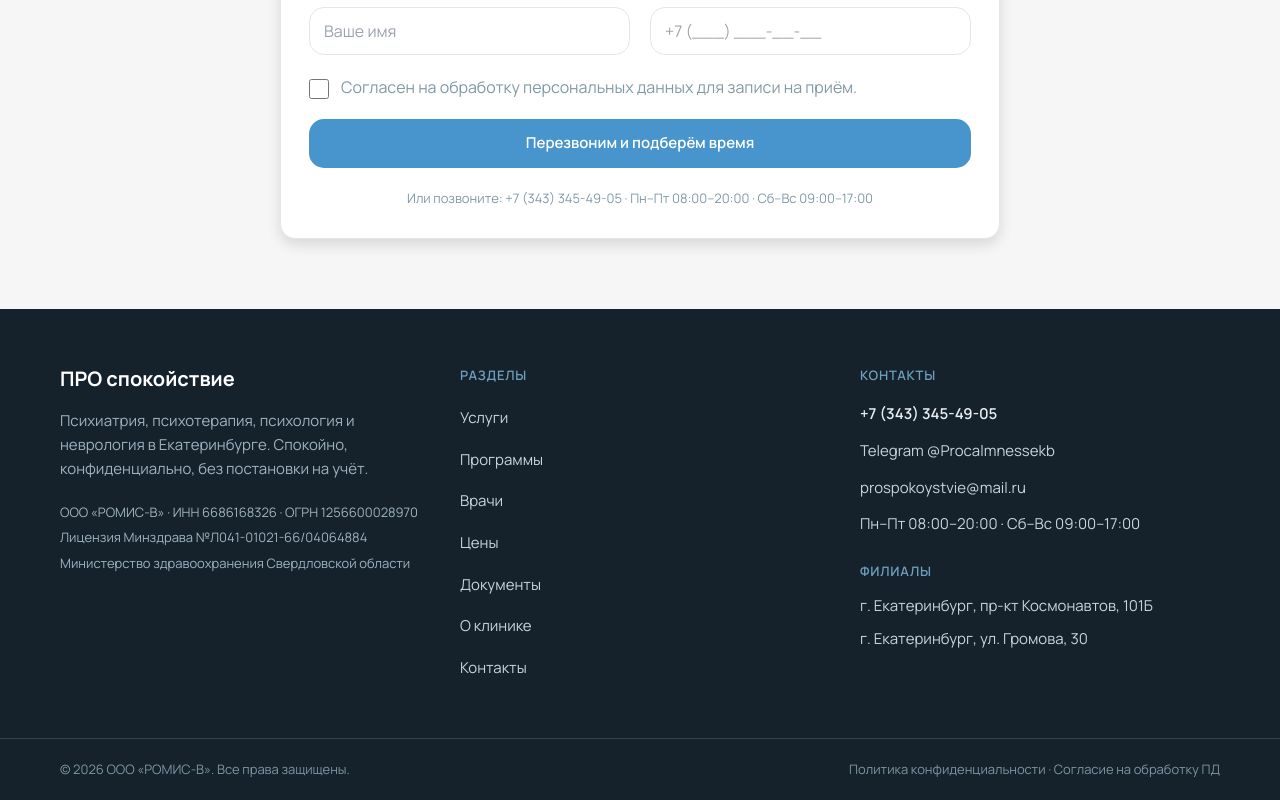
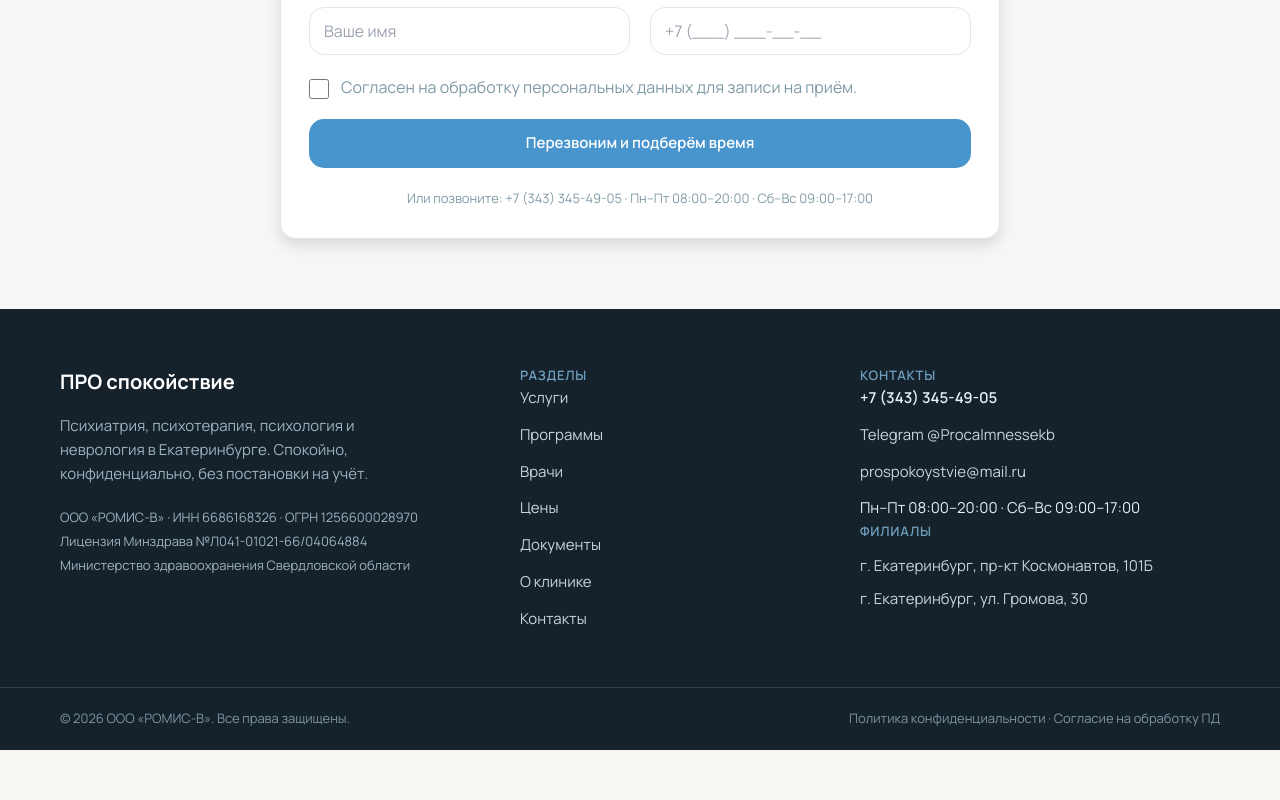
Before and after one commit to druzhbacompany/pro-spokoystvie-site, a Next.js app: page / in a window 1280 px wide. Shown: the part 6356-7156 px from the top of the page. After the commit the page ends 7106 px from the top, so only its background shows below. Built offline with nearby package versions, Linux system fonts and the light colour scheme.

Commit message:
Hotfix SMT footer styling

```diff
--- a/app/globals.css
+++ b/app/globals.css
@@ -581,3 +581,23 @@ textarea.smt-input { padding: 12px 14px; min-height: 96px; }
 .smt-link:hover { text-decoration: underline; }
 
 .smt-placeholder { display: flex; align-items: center; justify-content: center; text-align: center; background: var(--smt-grey); border: 1px dashed var(--smt-border); border-radius: var(--smt-radius); color: var(--smt-muted); font-size: 14px; padding: 16px; }
+
+/* ---- SMT footer (plain CSS — never purged, environment-proof) ---- */
+.smt-footer { background: #15222b; color: #e7eef3; }
+.smt-footer a { color: #c7d4dd; text-decoration: none; transition: opacity .2s; }
+.smt-footer a:hover { opacity: .8; }
+.smt-footer ul { list-style: none; margin: 0; padding: 0; }
+.smt-footer-cols { display: grid; gap: 40px; padding-top: 56px; padding-bottom: 56px; }
+@media (min-width: 768px) { .smt-footer-cols { grid-template-columns: 1.4fr 1fr 1.2fr; } }
+.smt-footer-title { font-size: 20px; font-weight: 700; color: #fff; }
+.smt-footer-text { margin-top: 16px; max-width: 22rem; font-size: 15px; line-height: 1.6; color: #9fb2c0; }
+.smt-footer-meta { margin-top: 20px; font-size: 13px; line-height: 1.7; color: #9fb2c0; }
+.smt-footer-meta div + div { margin-top: 2px; }
+.smt-footer-head { font-size: 13px; font-weight: 600; letter-spacing: .06em; text-transform: uppercase; color: #6f9fbe; }
+.smt-footer-head + .smt-footer-head { margin-top: 24px; }
+.smt-footer-list { margin-top: 16px; display: flex; flex-direction: column; gap: 12px; font-size: 15px; }
+.smt-footer-list.is-sm { margin-top: 12px; gap: 8px; }
+.smt-footer-list .accent { color: #e7eef3; font-weight: 600; }
+.smt-footer-bottom { border-top: 1px solid #2e4250; }
+.smt-footer-bottom-inner { display: flex; flex-direction: column; gap: 8px; padding-top: 20px; padding-bottom: 20px; font-size: 13px; color: #7e94a2; }
+@media (min-width: 768px) { .smt-footer-bottom-inner { flex-direction: row; align-items: center; justify-content: space-between; } }
--- a/components/smt/SiteFooter.tsx
+++ b/components/smt/SiteFooter.tsx
@@ -1,52 +1,56 @@
 import Link from "next/link";
 import { CLINIC, NAV, BRANCHES } from "@/lib/data";
 
-/** SMT-style footer. PRO contacts + legal + unified nav. */
+/** SMT-style footer. Uses dedicated .smt-footer plain-CSS classes (purge-proof). */
 export function SiteFooter() {
   return (
-    <footer style={{ background: "#15222b", color: "#e7eef3" }}>
-      <div className="smt-container grid gap-10 py-14 md:grid-cols-3">
+    <footer className="smt-footer">
+      <div className="smt-container smt-footer-cols">
         <div>
-          <p className="text-xl font-bold" style={{ color: "#fff" }}>ПРО спокойствие</p>
-          <p className="mt-4 max-w-xs text-[15px] leading-relaxed" style={{ color: "#9fb2c0" }}>
+          <p className="smt-footer-title">ПРО спокойствие</p>
+          <p className="smt-footer-text">
             Психиатрия, психотерапия, психология и неврология в Екатеринбурге. Спокойно, конфиденциально, без постановки на учёт.
           </p>
-          <dl className="mt-5 space-y-1 text-[13px]" style={{ color: "#9fb2c0" }}>
+          <div className="smt-footer-meta">
             <div>{CLINIC.legalName} · ИНН {CLINIC.inn} · ОГРН {CLINIC.ogrn}</div>
             <div>Лицензия Минздрава №{CLINIC.license}</div>
             <div>{CLINIC.licenseAuthority}</div>
-          </dl>
+          </div>
         </div>
+
         <nav aria-label="Навигация в подвале">
-          <p className="smt-eyebrow" style={{ color: "#6f9fbe" }}>Разделы</p>
-          <ul className="mt-4 space-y-3">
+          <p className="smt-footer-head">Разделы</p>
+          <ul className="smt-footer-list">
             {NAV.map((n) => (
               <li key={n.href}>
-                <Link href={n.href} className="text-[15px] hover:opacity-80" style={{ color: "#c7d4dd" }}>{n.label}</Link>
+                <Link href={n.href}>{n.label}</Link>
               </li>
             ))}
           </ul>
         </nav>
+
         <div>
-          <p className="smt-eyebrow" style={{ color: "#6f9fbe" }}>Контакты</p>
-          <ul className="mt-4 space-y-3 text-[15px]" style={{ color: "#c7d4dd" }}>
-            <li><a href={CLINIC.phoneHref} className="font-semibold hover:opacity-80" style={{ color: "#e7eef3" }}>{CLINIC.phone}</a></li>
-            <li><a href={CLINIC.telegramHref} target="_blank" rel="noopener noreferrer" className="hover:opacity-80">Telegram {CLINIC.telegram}</a></li>
-            <li><a href={CLINIC.emailHref} className="hover:opacity-80">{CLINIC.email}</a></li>
+          <p className="smt-footer-head">Контакты</p>
+          <ul className="smt-footer-list">
+            <li><a href={CLINIC.phoneHref} className="accent">{CLINIC.phone}</a></li>
+            <li><a href={CLINIC.telegramHref} target="_blank" rel="noopener noreferrer">Telegram {CLINIC.telegram}</a></li>
+            <li><a href={CLINIC.emailHref}>{CLINIC.email}</a></li>
             <li>{CLINIC.hoursWeek} · {CLINIC.hoursWeekend}</li>
           </ul>
-          <p className="smt-eyebrow mt-6" style={{ color: "#6f9fbe" }}>Филиалы</p>
-          <ul className="mt-3 space-y-2 text-[15px]" style={{ color: "#c7d4dd" }}>
+
+          <p className="smt-footer-head">Филиалы</p>
+          <ul className="smt-footer-list is-sm">
             {BRANCHES.map((b) => (
               <li key={b.id}>
-                <Link href={`/kontakty/?branch=${b.id}#zayavka`} className="hover:opacity-80">{b.address}</Link>
+                <Link href={`/kontakty/?branch=${b.id}#zayavka`}>{b.address}</Link>
               </li>
             ))}
           </ul>
         </div>
       </div>
-      <div style={{ borderTop: "1px solid #2e4250" }}>
-        <div className="smt-container flex flex-col gap-2 py-5 text-[13px] md:flex-row md:items-center md:justify-between" style={{ color: "#7e94a2" }}>
+
+      <div className="smt-footer-bottom">
+        <div className="smt-container smt-footer-bottom-inner">
           <p>© 2026 {CLINIC.legalName}. Все права защищены.</p>
           <p>Политика конфиденциальности · Согласие на обработку ПД</p>
         </div>
```
